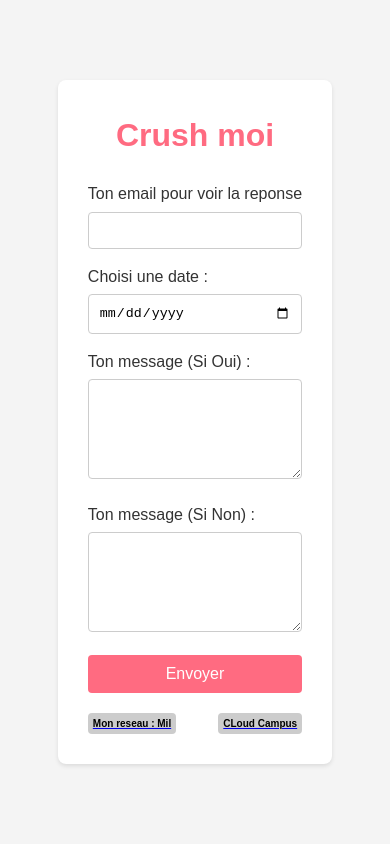
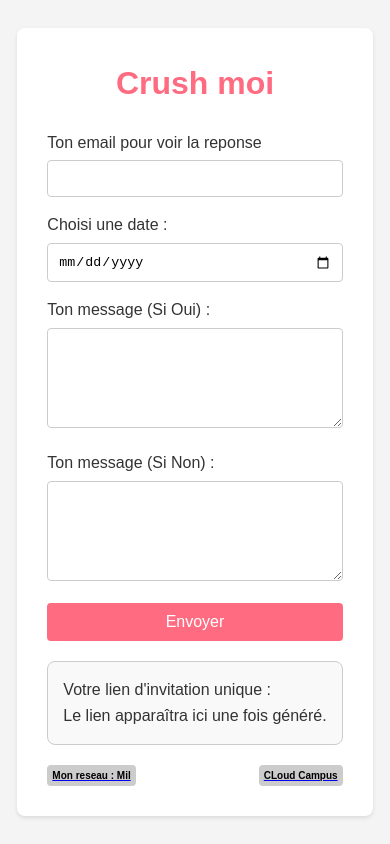
Before and after one commit to mileina/Crushmoi, a React (Create React App) app: page / in a window 390 px wide. Built offline with nearby package versions, Linux system fonts and the light colour scheme.

Commit message:
test 7 mobile

```diff
--- a/src/Formulaire.js
+++ b/src/Formulaire.js
@@ -12,10 +12,6 @@ function Formulaire() {
   const [copySuccess, setCopySuccess] = useState('');
   const instagramLink = "https://www.instagram.com/mileinya";
   const customLink = "https://cloud-campus.fr/cloud-campus-ecole-de-developpement-web-full-stack-en-distanciel-alternance/";
-  const handleTouchStart = (event) => {
-  event.preventDefault();
-  handleSubmit(event);
-};
 
   const handleSubmit = (event) => {
     event.preventDefault();
@@ -104,18 +100,22 @@ function Formulaire() {
           ></textarea>
         </div>
 
-        <button type="submit" onTouchStart={handleTouchStart}>Envoyer</button>
+        <button type="button" onClick={handleSubmit}>Envoyer</button>
       </form>
-      {generatedLink && (
       <div className="link-container">
         <p>Votre lien d'invitation unique :</p>
+        {generatedLink ? (
+          <React.Fragment>
             <a href={generatedLink} target="_blank" rel="noopener noreferrer" className="generated-link">
               {generatedLink}
             </a>
             <button onClick={copyToClipboard}>Copier le lien</button>
             {copySuccess && <div style={{ color: 'green' }}>{copySuccess}</div>}
+          </React.Fragment>
+        ) : (
+          <p>Le lien apparaîtra ici une fois généré.</p>
+        )}
       </div>
-      )}
 
 <div className="buttons-container">
   <a href={instagramLink} target="_blank" rel="noopener noreferrer">
```
Lines whose indentation alone changed are shown as unchanged.
